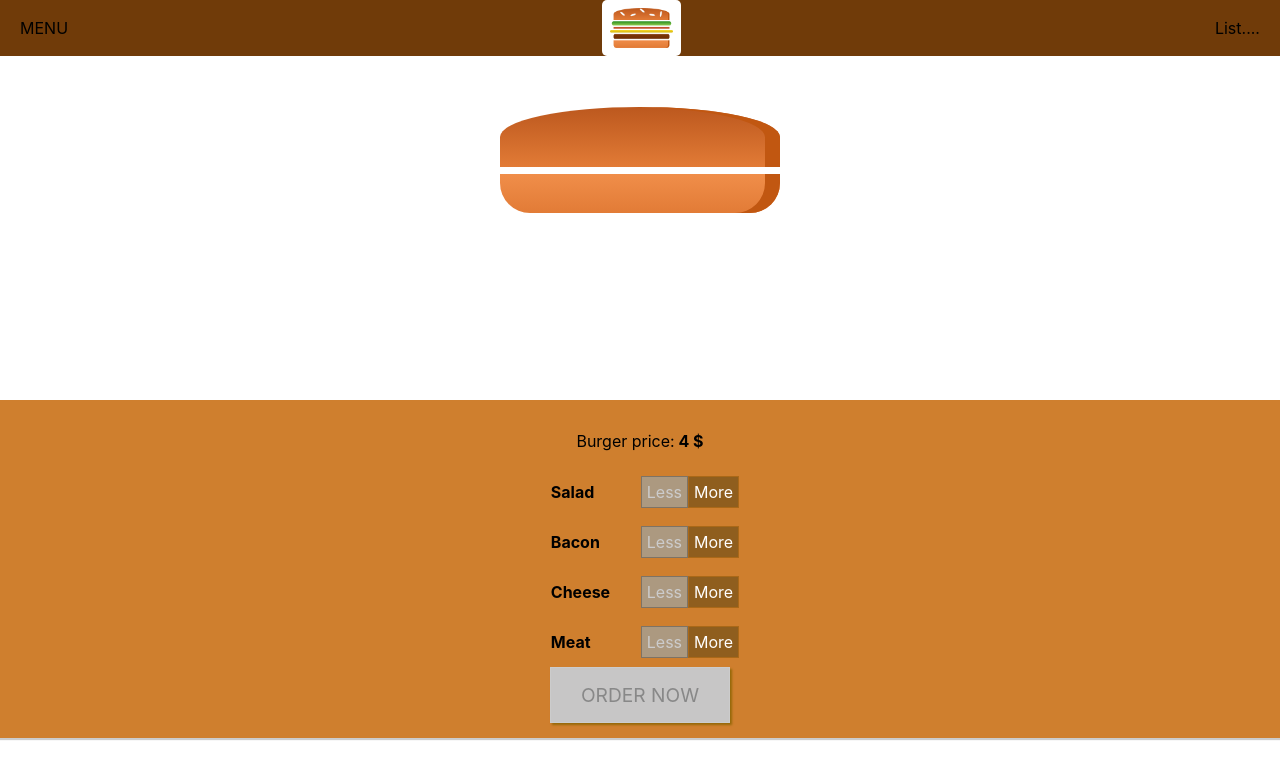
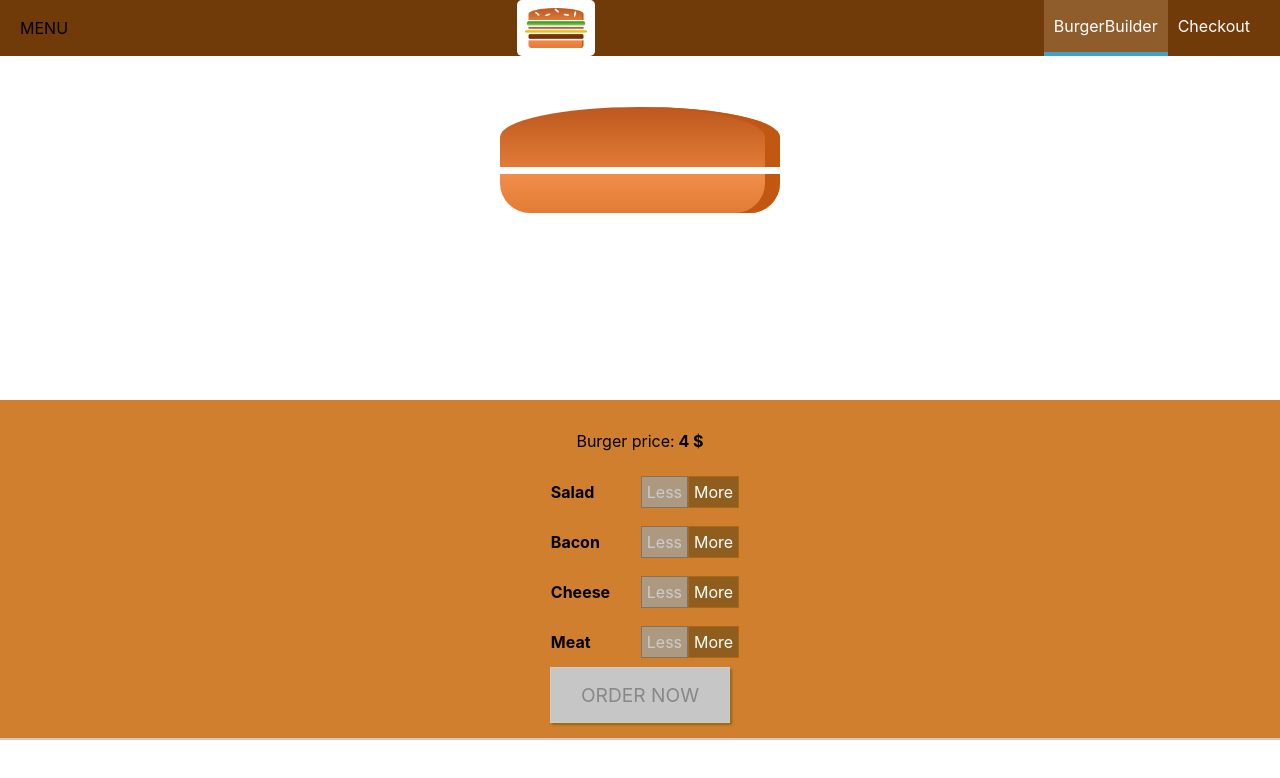
Before and after one commit to Abdelrahman-Abdallah/BurgerBuilder, a React (Create React App) app: page / in a window 1280 px wide. Shown: the top 778 px of the page. Built offline with nearby package versions, Linux system fonts and the light colour scheme.

Commit message:
add navigation items

```diff
--- /dev/null
+++ b/src/components/Navigation/NavigationItems/NavigationItem.css
@@ -0,0 +1,61 @@
+.NavigationItems {
+  margin: 0;
+  padding: 0;
+  list-style: none;
+  display: flex;
+  flex-flow: column;
+  align-items: center;
+  height: 100;
+}
+
+@media (min-width: 500px) {
+  .NavigationItems {
+    flex-flow: row;
+  }
+}
+
+.NavigationItem {
+  margin: 10px 0;
+  box-sizing: border-box;
+  display: block;
+  width: 100%;
+}
+
+.NavigationItem a {
+  color: #8f5c2c;
+  text-decoration: none;
+  width: 100%;
+  box-sizing: border-box;
+  display: block;
+}
+
+.NavigationItem a:hover,
+.NavigationItem a:active,
+.NavigationItem a.active {
+  color: #40a4c8;
+}
+
+@media (min-width: 500px) {
+  .NavigationItem {
+    margin: 0;
+    display: flex;
+    height: 100%;
+    width: auto;
+    align-items: center;
+  }
+
+  .NavigationItem a {
+    color: white;
+    height: 100%;
+    padding: 16px 10px;
+    border-bottom: 4px solid transparent;
+  }
+
+  .NavigationItem a:hover,
+  .NavigationItem a:active,
+  .NavigationItem a.active {
+    background-color: #8f5c2c;
+    border-bottom: 4px solid #40a4c8;
+    color: white;
+  }
+}
--- /dev/null
+++ b/src/components/Navigation/NavigationItems/NavigationItems.js
@@ -0,0 +1,14 @@
+import React from "react";
+import "./NavigationItem.css";
+const navigationItems = (props) => (
+  <ul className="NavigationItems">
+    <li className="NavigationItem">
+      <a href="/" className={"active"}>
+        BurgerBuilder
+      </a>
+      <a href="/">Checkout</a>
+    </li>
+  </ul>
+);
+
+export default navigationItems;
--- a/src/components/Navigation/Toolbar/Toolbar.js
+++ b/src/components/Navigation/Toolbar/Toolbar.js
@@ -1,13 +1,16 @@
 import React from "react";
 import classes from "./toolbar.module.css";
 import Logo from "../../Logo/logo";
+import NavigationItems from "../NavigationItems/NavigationItems";
 const toolbar = (props) => (
   <header className={classes.Toolbar}>
     <div>MENU</div>
 
     <Logo></Logo>
 
-    <div>List....</div>
+    <nav>
+      <NavigationItems />
+    </nav>
   </header>
 );
 
```
